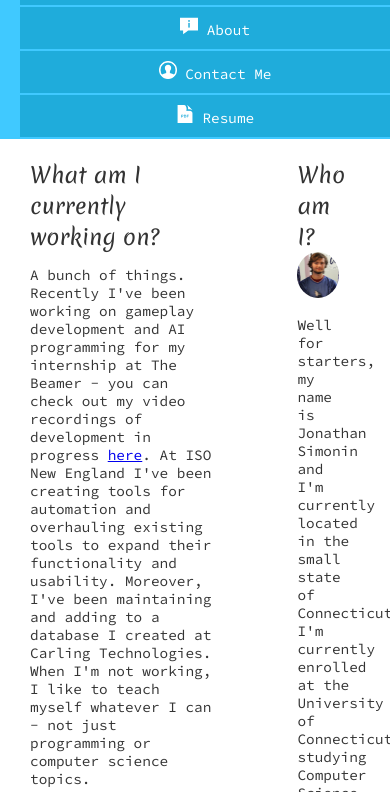
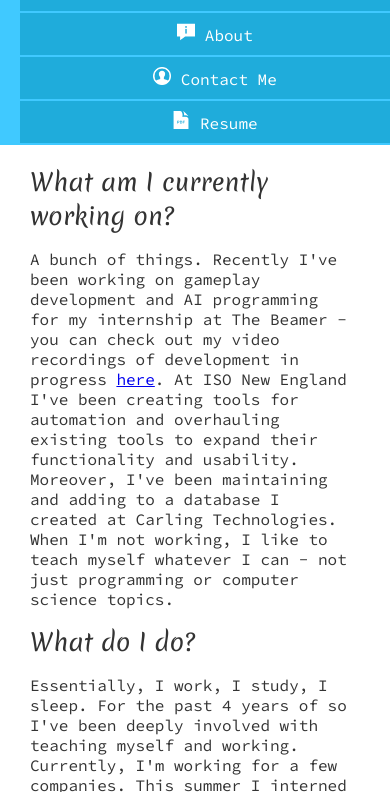
Before and after one commit to DivineMercy1/Website, a plain HTML site: page index.html in a window 390 px wide. Shown: the part 99-891 px from the top of the page. Drawn offline with Linux system fonts and the light colour scheme.

Commit message:
responsiveness

```diff
--- a/Sass/body.scss
+++ b/Sass/body.scss
@@ -10,6 +10,10 @@
     float: left;
     padding-right: 40px;
     box-sizing: border-box;
+    @include smallStuff {
+        width: auto;
+        float: none;
+    }
 }
 
 .sidebar {
@@ -19,6 +23,10 @@
     float: left;
     padding: 20px 40px;
     box-sizing: border-box;
+    @include smallStuff {
+        width: auto;
+        float: none;
+    }
 }
 
 .meImage {
--- a/Sass/home.scss
+++ b/Sass/home.scss
@@ -2,7 +2,7 @@
 html {
     font-size: 1em;
     @include smallStuff {
-        font-size: .9em;
+        font-size: 1em;
     }
     @include bigStuff {
         font-size: 1.4em;
@@ -39,11 +39,12 @@ div.tangerine {
         font-weight: normal;
     }
 }
+
 body {
     margin: 0;
 }
+
 .container {
-
     max-width: 1920px;
     box-sizing: border-box;
     margin: 0;
@@ -53,7 +54,6 @@ body {
 
 @import 'header';
 @import 'body';
-
 footer {
     font-size: .8em;
     text-align: center;
--- a/Sass/mixins.scss
+++ b/Sass/mixins.scss
@@ -3,7 +3,7 @@ $lightBlue: rgb(64, 201, 255);
 $darkerBlue: #15a5d1c4;
 
 @mixin smallStuff {
-    @media only screen and (max-width: 480px){
+    @media only screen and (max-width: 700px){
         @content;
     }
 }
--- a/index.html
+++ b/index.html
@@ -8,6 +8,7 @@
     <meta>
     <link rel="stylesheet" href="https://fonts.googleapis.com/css?family=Merienda|Source+Code+Pro">
     <link rel="stylesheet" type="text/css" href="/CSS/home.css">
+    <meta name = "viewport" content = "width = device-width, initial-scale =1">
 </head>
 
 <body>
```
Also changed, not shown: about.html (+1 -0 lines), contact.html (+1 -0 lines), CSS/body.css, CSS/header.css, CSS/home.css, 2 other files.
